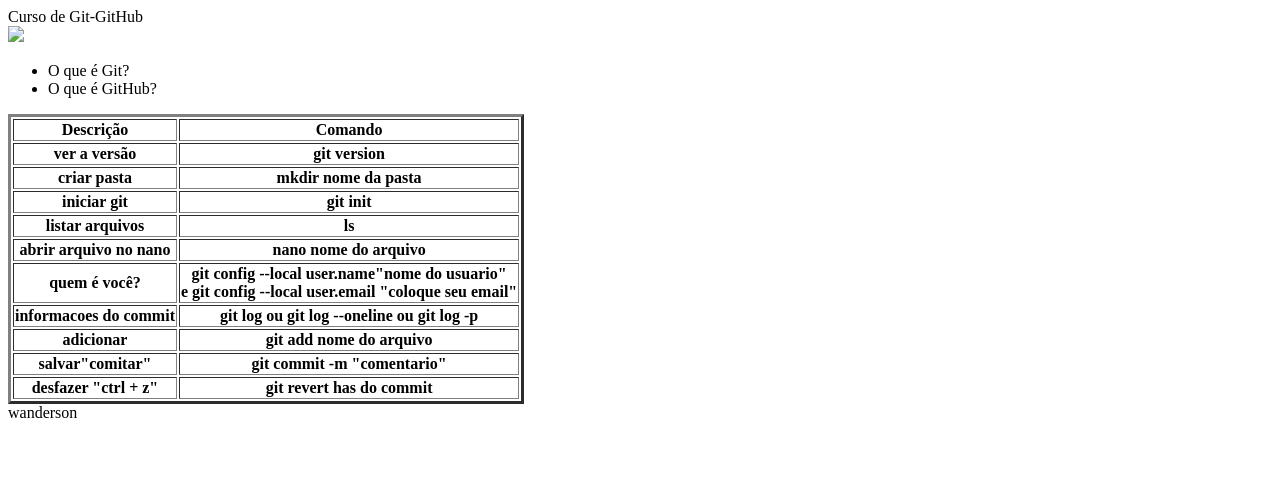
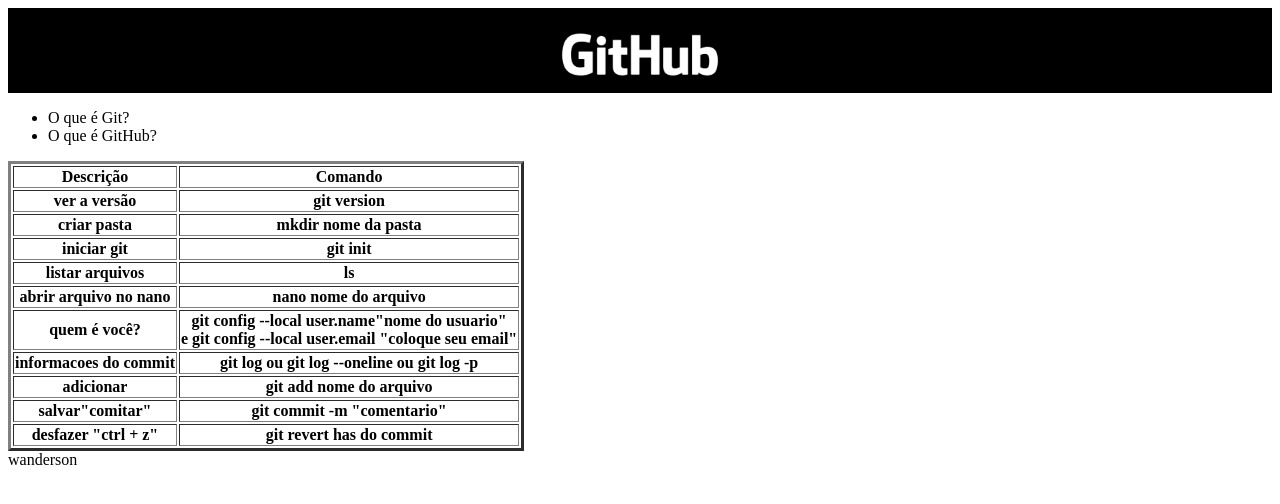
Before and after one commit to Wandersonwas/gitentrevistasenac, a plain HTML site: page index.html in a window 1280 px wide. Drawn offline with Linux system fonts and the light colour scheme.

Commit message:
adicionando logo e stylo css

```diff
--- /dev/null
+++ b/css/style.css
@@ -0,0 +1,11 @@
+header{
+        width: 100%;
+        height: 85px;
+        background-color: black;
+
+}
+header #logo{
+        text-align: center;
+        padding: 10px;
+
+}
--- a/index.html
+++ b/index.html
@@ -5,21 +5,24 @@
     <meta http-equiv="X-UA-Compatible" content="IE=edge">
     <meta name="viewport" content="width=device-width, initial-scale=1.0">
     <title>Curso Git-GitHub</title>
+    <link rel="stylesheet" href="css/style.css">
 </head>
 <body>
+    <!--esse é o topo do produto educacional - Curso Git e Git-Hub-->
     <header>
-        Curso de Git-GitHub
+        <div id ="logo">
+             <img src="imagens/logos/GitHub_Logo_White.png" width="180 px">
+         </div>
     </header>
-    <img src="\Desktop\entrevistagitsenac\imagens\logos">
-    <nav>
-        <ul>
-            <li>O que é Git?</li>
-            <li>O que é GitHub?</li>
-        </ul>
 
-   </nav>
-
+    <!-- Esse é conteudo principal-->
     <main>
+        <nav>
+            <ul>
+                <li>O que é Git?</li>
+                <li>O que é GitHub?</li>
+            </ul>
+        </nav>
         <table border="3">
             <tr>
                 <th>Descrição</th>
```
